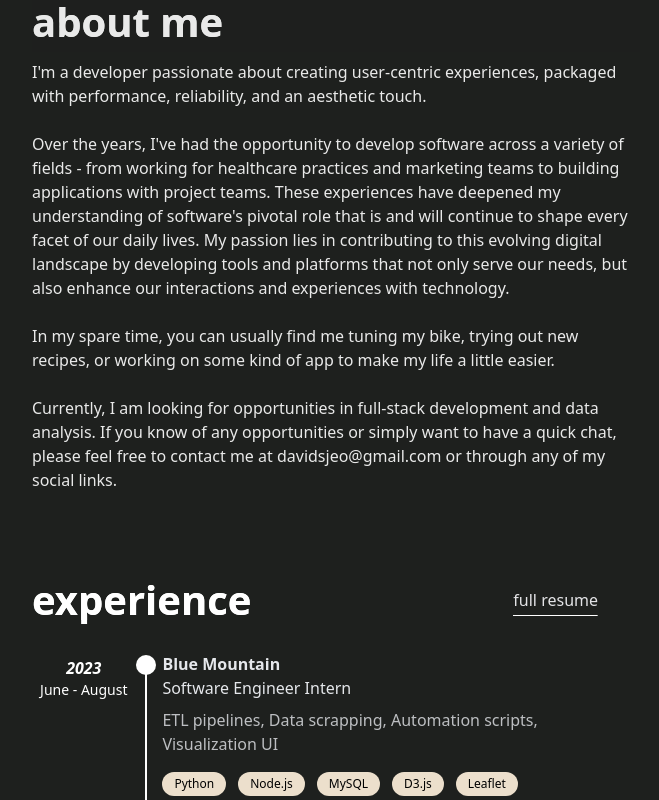
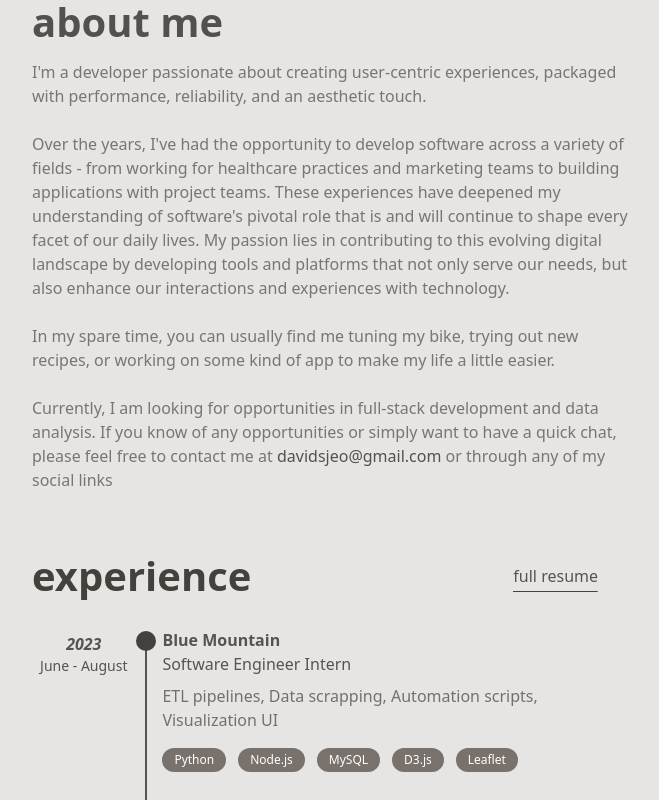
Before and after one commit to ddavidjeong/web_v2, a React (Vite) app: page / in a window 1280 px wide. Shown: the part 840-1640 px from the top of the page, without its empty margins (304-963 px from the left). Built offline with nearby package versions, Linux system fonts and the light colour scheme.

Commit message:
sm minor styling edits- card backgrounds, etc

```diff
--- a/src/DarkModeContext.tsx
+++ b/src/DarkModeContext.tsx
@@ -12,7 +12,7 @@ export const DarkModeProvider:React.FC<{children: ReactNode}> = ({children}) =>
 
     useEffect(() => {
         const isSystemDark = window.matchMedia('(prefers-color-scheme: dark)').matches;
-        setDarkMode(isSystemDark);
+        setDarkMode(!isSystemDark);
 }, []);
 
     const toggleDarkMode = () => {
--- a/src/components/Projects/ProjectCard.tsx
+++ b/src/components/Projects/ProjectCard.tsx
@@ -12,7 +12,7 @@ const ProjectCard: React.FC<ProjectCardProps> = ({
   stack,
 }) => {
   return (
-    <div className="block group p-4  hover:bg-white hover:bg-opacity-10 hover:shadow-lg duration-200"
+    <div className="block group p-4  hover:bg-white hover:dark:bg-stone-300 hover:dark:bg-opacity-80 hover:bg-opacity-10 hover:shadow-lg duration-200"
         style={{  borderBottom: "1px solid rgb(120, 120, 120, .2)" }}>
 
       <div
--- a/src/components/Resume/ResumeCard.tsx
+++ b/src/components/Resume/ResumeCard.tsx
@@ -35,7 +35,6 @@ const ResumeCard: React.FC<ResumeCardProps> = ({
           </div>
         </div>
 
-
         <div className="md:col-span-1  ">
           <svg
             width="20"
@@ -50,14 +49,14 @@ const ResumeCard: React.FC<ResumeCardProps> = ({
               y={timeline_rect_height}
               className="fill-white dark:fill-stone-600"
             />
-            <circle cx="10" cy="25" r="10" className="fill-white dark:fill-stone-700" />
-
-
+            <circle
+              cx="10"
+              cy="25"
+              r="10"
+              className="fill-white dark:fill-stone-700"
+            />
           </svg>
         </div>
-
-
-
       </div>
 
       {/* mobile dates */}
@@ -65,7 +64,10 @@ const ResumeCard: React.FC<ResumeCardProps> = ({
         {date_month_start} - {date_month_end} {date_year}{" "}
       </div>
 
-      <div className="relative z-10 md:col-span-8 dark:text-stone-600 text-gray-200 md:p-3 mb-16 group md:hover:bg-white md:hover:bg-opacity-10 md:hover:shadow-lg rounded-md duration-200">
+      <div className="relative z-10 md:col-span-8 dark:text-stone-600 text-gray-200 md:p-3 mb-16 group
+      md:hover:bg-white md:hover:bg-opacity-10 md:hover:shadow-lg
+      md:hover:dark:bg-stone-300  md:hover:dark:bg-opacity-80
+      rounded-md duration-200">
         <div className="font-bold  group-hover:text-white group-hover:dark:text-stone-900 duration-200">
           {company}
         </div>
--- a/src/pages/About.tsx
+++ b/src/pages/About.tsx
@@ -8,51 +8,66 @@ const About = () => {
 
         {/* body */}
         <div className="col-span-1 dark:text-stone-600 md:col-span-2  font-light opacity-90 text-white">
-          <div className="bg-s-p-1 dark:bg-stone-200 mb-2" style={{}}>
+          <div
+            className="bg-s-p-1 dark:bg-stone-200 mb-2"
+            style={{}}
+          >
             <span
               style={{ backgroundImage: `url(${car_bg})` }}
-              className="bg-clip-text text-white dark:text-stone-700 text-[40px] font-bold hover:text-transparent duration-300"
+              className="bg-clip-text  text-white dark:text-stone-700 text-[40px] font-bold hover:text-transparent duration-300"
             >
               about me
             </span>
           </div>
 
-          <p className="mb-6 ">
+          <section className="text-white dark:text-stone-700">
+            <p className="mb-6 opacity-75 ">
               I'm a developer passionate about creating
               user-centric experiences, packaged with
               performance, reliability, and an aesthetic
               touch.
             </p>
-
-          <p className="mb-6">
+            <p className="mb-6 opacity-75">
               Over the years, I've had the opportunity to
               develop software across a variety of fields -
               from working for healthcare practices and
               marketing teams to building applications with
               project teams. These experiences have deepened
-            my understanding of software's pivotal role that
-            is and will continue to shape every facet of our
-            daily lives. My passion lies in contributing to
-            this evolving digital landscape by developing
-            tools and platforms that not only serve our
-            needs, but also enhance our interactions and
-            experiences with technology.
+              my understanding of software's pivotal role
+              that is and will continue to shape every facet
+              of our daily lives. My passion lies in
+              contributing to this evolving digital
+              landscape by developing tools and platforms
+              that not only serve our needs, but also
+              enhance our interactions and experiences with
+              technology.
             </p>
-
-          <p className="mb-6">
-            In my spare time, you can usually find me tuning
-            my bike, trying out new recipes, or working on
-            some kind of app to make my life a little
-            easier.
+            <p className="mb-6 opacity-75">
+              In my spare time, you can usually find me
+              tuning my bike, trying out new recipes, or
+              working on some kind of app to make my life a
+              little easier.
             </p>
-          <p className="mb-6">
+            <span className="mb-6 opacity-75">
               Currently, I am looking for opportunities in
-            full-stack development and data analysis. If you
-            know of any opportunities or simply want to have
-            a quick chat, please feel free to contact me at
-            davidsjeo@gmail.com or through any of my
-            <a href=""> social links.</a>
-          </p>
+              full-stack development and data analysis. If
+              you know of any opportunities or simply want
+              to have a quick chat, please feel free to
+              contact me at
+            </span>
+            <span>
+              <a
+                href="mailto:davidsjeo@gmail.com"
+                className="font-medium opacity-100 hover:text-f-alt-3 hover:dark:text-stone-900 duration-300"
+              >
+                {" "}
+                davidsjeo@gmail.com
+              </a>
+            </span>{" "}
+            <span className="opacity-75">
+              or through any of my social links
+            </span>
+          </section>
         </div>
         <div className="col-span-1">
           {/* <div className="text-[10px] "> filler</div> */}
```
Lines whose indentation alone changed are shown as unchanged.
